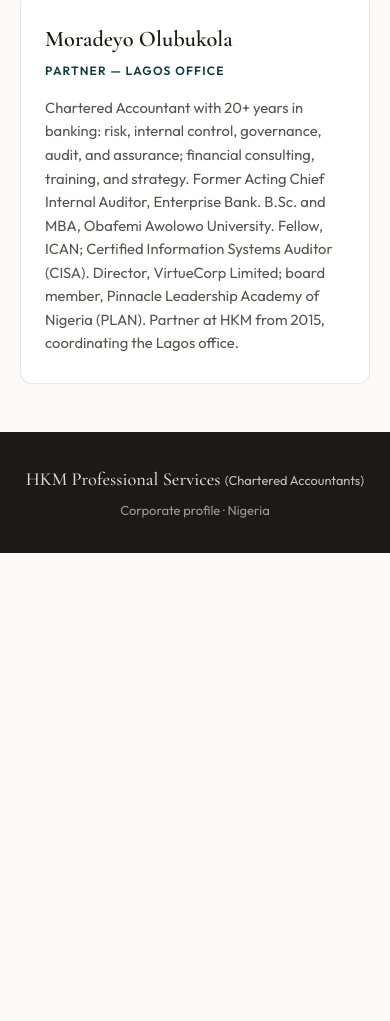
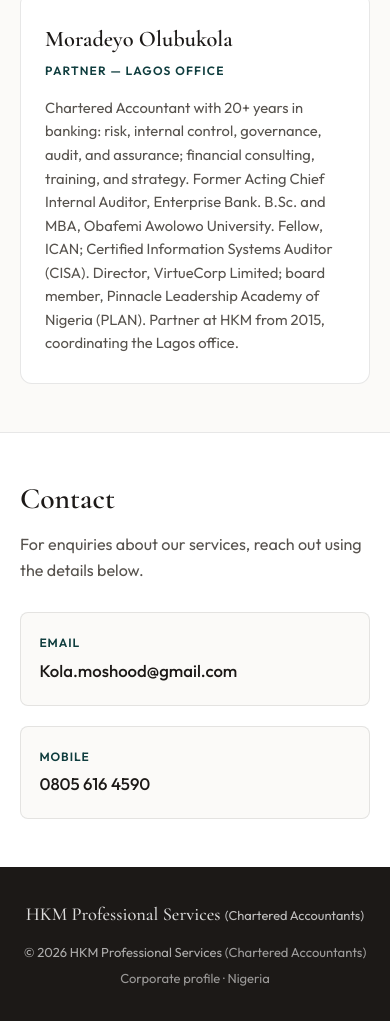
Before and after one commit to ayodejimoshood/hkm, a plain HTML site: page index.html in a window 390 px wide. Shown: the part 6824-7845 px from the top of the page. Before the commit the page ends 7377 px from the top, so only its background shows below. Drawn offline with nearby package versions, Linux system fonts and the light colour scheme.

Commit message:
Add contact section and update footer copyright in index.html; style contact section in styles.css

```diff
--- a/index.html
+++ b/index.html
@@ -27,6 +27,7 @@
           <li><a href="#tax">Tax</a></li>
           <li><a href="#fees">Fees</a></li>
           <li><a href="#team">Team</a></li>
+          <li><a href="#contact">Contact</a></li>
         </ul>
       </nav>
     </div>
@@ -263,11 +264,29 @@
         </div>
       </div>
     </section>
+
+    <section id="contact" class="section section-contact">
+      <div class="container narrow">
+        <h2 class="section-title">Contact</h2>
+        <p class="prose">For enquiries about our services, reach out using the details below.</p>
+        <ul class="contact-list">
+          <li>
+            <span class="contact-label">Email</span>
+            <a class="contact-value" href="mailto:kola.moshood@gmail.com">Kola.moshood@gmail.com</a>
+          </li>
+          <li>
+            <span class="contact-label">Mobile</span>
+            <a class="contact-value" href="tel:+2348056164590">0805 616 4590</a>
+          </li>
+        </ul>
+      </div>
+    </section>
   </main>
 
   <footer class="site-footer">
     <div class="container footer-inner">
       <p class="footer-brand">HKM Professional Services <span>(Chartered Accountants)</span></p>
+      <p class="footer-copyright">© 2026 HKM Professional Services <span class="footer-copyright-sub">(Chartered Accountants)</span></p>
       <p class="footer-note">Corporate profile · Nigeria</p>
     </div>
   </footer>
--- a/styles.css
+++ b/styles.css
@@ -554,6 +554,56 @@
   color: var(--text-muted);
 }
 
+/* Contact */
+.section-contact {
+  background: var(--bg-elevated);
+  border-top: 1px solid var(--border);
+}
+
+.contact-list {
+  list-style: none;
+  margin: 1.75rem 0 0;
+  padding: 0;
+  display: grid;
+  gap: 1.25rem;
+}
+
+.contact-list li {
+  display: grid;
+  gap: 0.35rem;
+  padding: 1.25rem 1.15rem;
+  background: var(--bg);
+  border: 1px solid var(--border);
+  border-radius: var(--radius-sm);
+}
+
+.contact-label {
+  font-size: 0.75rem;
+  font-weight: 600;
+  text-transform: uppercase;
+  letter-spacing: 0.08em;
+  color: var(--accent);
+}
+
+.contact-value {
+  font-size: 1.05rem;
+  font-weight: 500;
+  color: var(--text);
+  text-decoration: none;
+  word-break: break-word;
+  transition: color 0.2s;
+}
+
+.contact-value:hover,
+.contact-value:focus-visible {
+  color: var(--accent);
+}
+
+.contact-value:focus-visible {
+  outline: 2px solid var(--accent);
+  outline-offset: 2px;
+}
+
 /* Footer */
 .site-footer {
   padding: 2rem var(--space);
@@ -579,6 +629,17 @@
   opacity: 0.85;
 }
 
+.footer-copyright {
+  margin: 0.75rem 0 0.35rem;
+  font-size: 0.8125rem;
+  opacity: 0.75;
+}
+
+.footer-copyright-sub {
+  font-weight: 400;
+  opacity: 0.9;
+}
+
 .footer-note {
   margin: 0;
   font-size: 0.8125rem;
```
